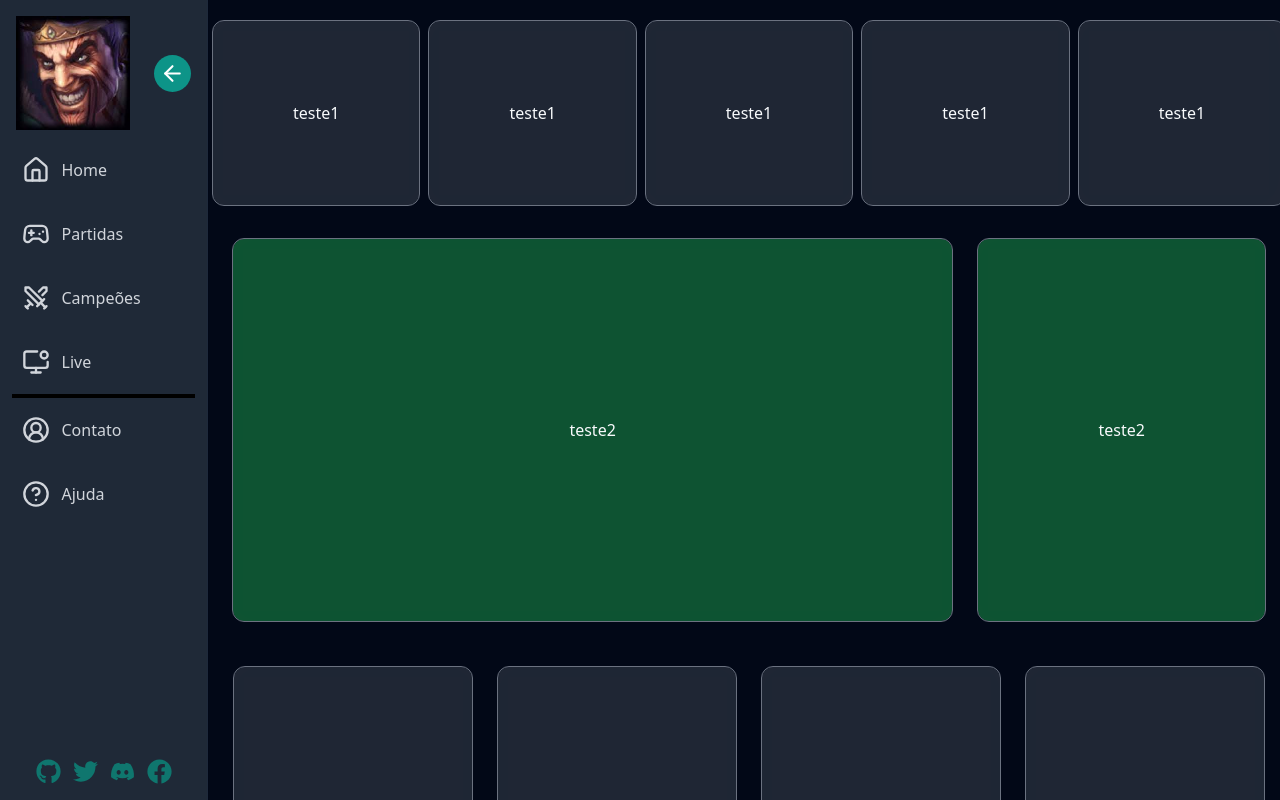
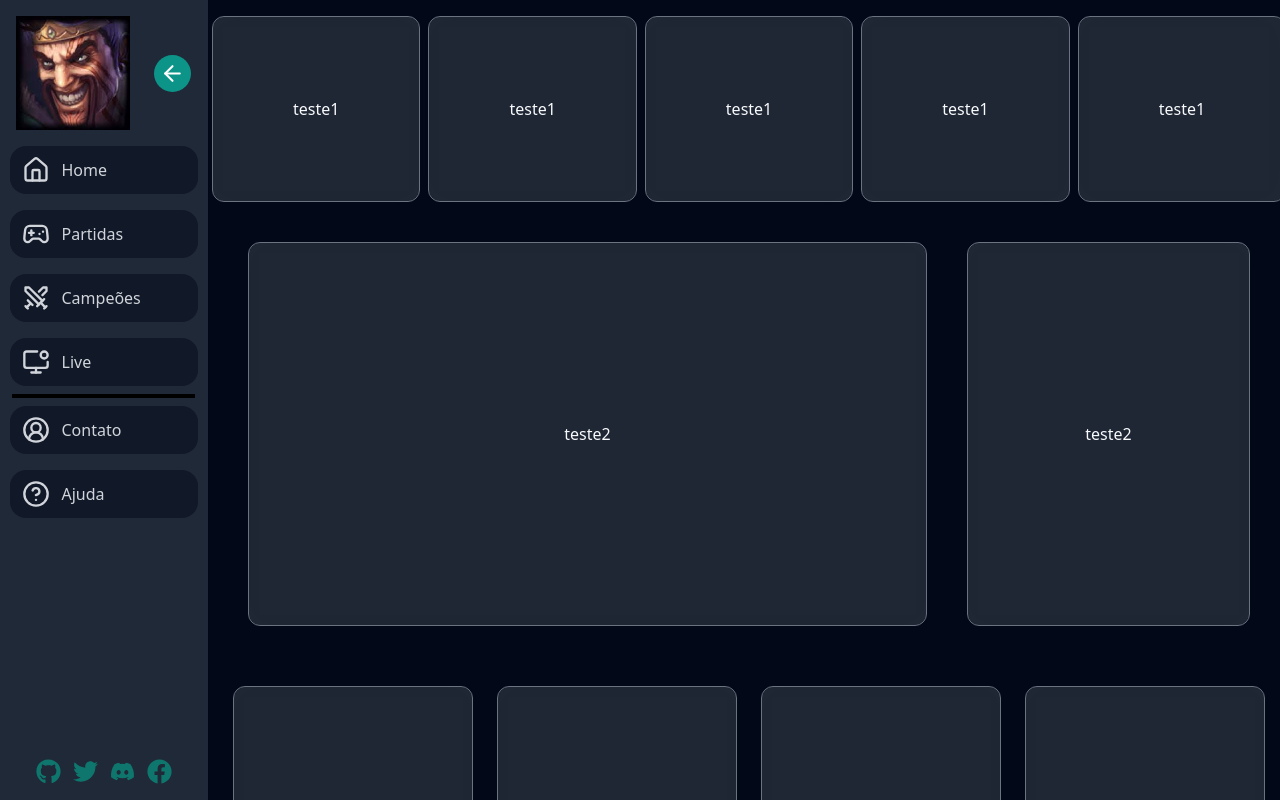
Before and after one commit to GustavoSoldan/frontend-lod-react, a React (Vite) app: page /dashboard in a window 1280 px wide. Shown: the top 800 px of the page. Built offline with nearby package versions, Linux system fonts and the light colour scheme.

Commit message:
alterações estéticas na barra lateral e dashboard

```diff
--- a/src/components/SideBar.tsx
+++ b/src/components/SideBar.tsx
@@ -101,8 +101,8 @@ export function SideBarItem({
     <>
       <Link to={url}>
         <li
-          className={`group relative my-2 flex cursor-pointer items-center rounded-full
-        px-3 py-2 font-medium transition-colors hover:bg-teal-700 ${expanded ? 'w-full' : 'w-12'}`}
+          className={`group relative my-2 flex cursor-pointer items-center rounded-2xl
+        px-3 py-2 font-medium transition-colors flex justify-center bg-gray-900 hover:bg-teal-700 ${expanded ? 'w-full' : 'w-12'}`}
         >
           {icon}
           <span
--- a/src/pages/app/Contact.tsx
+++ b/src/pages/app/Contact.tsx
@@ -16,7 +16,7 @@ export function Contact() {
           Voltar
         </Link>
 
-        <div className="relative flex h-screen w-1/4 flex-col items-center justify-center border-2 border-l-4 border-black bg-blue-800">
+        <div className="relative flex h-screen w-1/4 flex-col items-center justify-center border-2 border-l-4 border-black bg-green-600">
           <div className="absolute inset-0 bg-cover bg-center hover:bg-[url(../../../public/images/img-login.png)]">
             <div className="flex h-full flex-col items-center justify-center gap-6 backdrop-blur-lg backdrop-filter">
               <span>Guilherme Padilha</span>
@@ -74,7 +74,7 @@ export function Contact() {
           </div>
         </div>
 
-        <div className="relative flex h-screen w-1/4 flex-col items-center justify-center border-2 border-black bg-green-800">
+        <div className="relative flex h-screen w-1/4 flex-col items-center justify-center border-2 border-black bg-green-900">
           <div className="absolute inset-0 bg-cover bg-center hover:bg-[url(../../../public/images/img-login.png)]">
             <div className="flex h-full flex-col items-center justify-center gap-6 backdrop-blur-lg backdrop-filter">
               <span>Leonardo Do Valle</span>
--- a/src/pages/app/Help.tsx
+++ b/src/pages/app/Help.tsx
@@ -21,7 +21,7 @@ export function Help() {
       >
         Como podemos te ajudar?
       </div>
-      <div className="relative mr-24 mt-10 flex w-3/6 items-center">
+      <div className="relative mr-32 mt-10 flex w-3/6 items-center">
         <Link to="/dashboard">
           <button
             className="mr-4 flex h-14 flex-row items-center gap-2 rounded-xl bg-teal-600
--- a/src/pages/app/dashboard.tsx
+++ b/src/pages/app/dashboard.tsx
@@ -52,35 +52,35 @@ export function Dashboard() {
         <div className="mt-4 flex h-full w-full flex-col items-center">
           <div className="flex flex-row items-center justify-center">
             <div
-              className="m-1 flex h-16 h-full w-full items-center justify-center
+              className="mx-1 flex h-16 h-full w-full items-center justify-center
               rounded-xl border border-gray-500 bg-gray-600 bg-opacity-40 bg-clip-padding
               p-20 backdrop-blur-lg backdrop-filter"
             >
               teste1
             </div>
             <div
-              className="m-1 flex h-16 h-full w-full items-center justify-center
+              className="mx-1 flex h-16 h-full w-full items-center justify-center
               rounded-xl border border-gray-500 bg-gray-600 bg-opacity-40 bg-clip-padding
               p-20 backdrop-blur-lg backdrop-filter"
             >
               teste1
             </div>
             <div
-              className="m-1 flex h-16 h-full w-full items-center justify-center
+              className="mx-1 flex h-16 h-full w-full items-center justify-center
               rounded-xl border border-gray-500 bg-gray-600 bg-opacity-40 bg-clip-padding
               p-20 backdrop-blur-lg backdrop-filter"
             >
               teste1
             </div>
             <div
-              className="m-1 flex h-16 h-full w-full items-center justify-center
+              className="mx-1 flex h-16 h-full w-full items-center justify-center
               rounded-xl border border-gray-500 bg-gray-600 bg-opacity-40 bg-clip-padding
               p-20 backdrop-blur-lg backdrop-filter"
             >
               teste1
             </div>
             <div
-              className="m-1 flex h-16 h-full w-full items-center justify-center
+              className="mx-1 flex h-16 h-full w-full items-center justify-center
               rounded-xl border border-gray-500 bg-gray-600 bg-opacity-40 bg-clip-padding
               p-20 backdrop-blur-lg backdrop-filter"
             >
@@ -88,19 +88,19 @@ export function Dashboard() {
             </div>
           </div>
 
-          <div className="mt-1 flex h-full w-full flex-row items-center justify-center">
+          <div className="flex h-full w-full flex-row items-center justify-center">
             <div className="flex w-full flex-col">
               <div
-                className="w-6/6 ml-6 flex h-96 items-center justify-center rounded-xl border
-                border-gray-500 bg-gray-600 bg-green-500 bg-opacity-40 bg-clip-padding p-14
+                className="w-6/6 ml-10 flex h-96 items-center justify-center rounded-xl border
+                border-gray-500 bg-gray-600 border border-gray-500 bg-gray-600 bg-opacity-40 bg-clip-padding
                 backdrop-blur-lg backdrop-filter"
               >
                 teste2
               </div>
             </div>
             <div
-              className="m-6 flex h-96 w-2/6 items-center justify-center rounded-xl border
-              border-gray-500 bg-gray-600 bg-green-500 bg-opacity-40 bg-clip-padding p-16
+              className="m-10 flex h-96 w-2/6 items-center justify-center rounded-xl border
+              border-gray-500 bg-gray-600 bg-opacity-40 bg-clip-padding p-16
               backdrop-blur-lg backdrop-filter"
             >
               teste2
```
